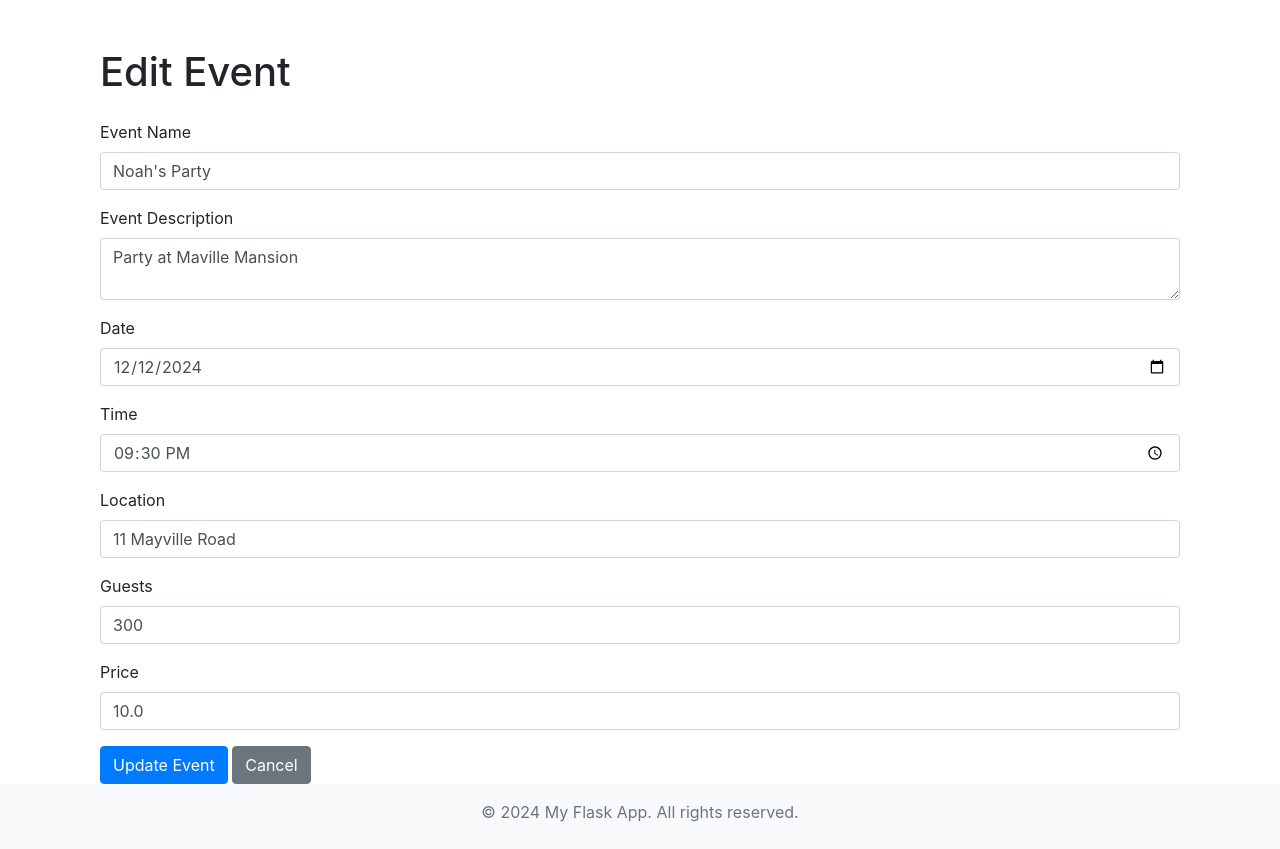
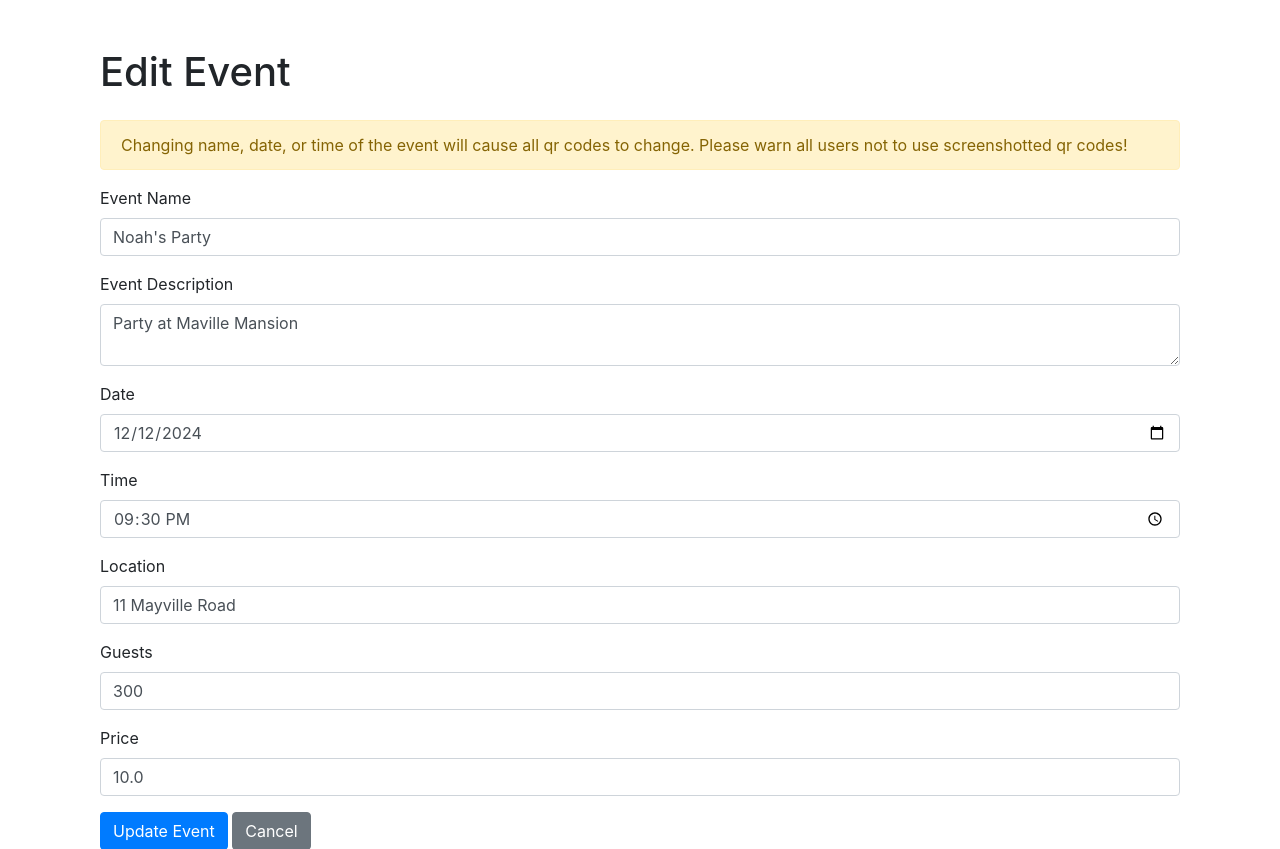
Before and after one commit to noahdavis05/WebAppDev-CWK2, a Flask app: page /edit-event/1 in a window 1280 px wide. Shown: the part 56-905 px from the top of the page. Before the commit the page ends 878 px from the top, so only its background shows below. Run offline with Flask 3, Linux system fonts and the light colour scheme; a user stored in the database is signed in; some libraries are stand-ins or nearby versions.

Commit message:
Fixed a bug in edit event

```diff
--- a/ticketApp/main/app/templates/edit_event.html
+++ b/ticketApp/main/app/templates/edit_event.html
@@ -3,6 +3,10 @@
 {% block content %}
 <div class="container mt-5">
     <h1 class="mb-4">Edit Event</h1>
+    <div class="alert alert-warning" role="alert">
+        Changing name, date, or time of the event will cause all qr codes to change.
+        Please warn all users not to use screenshotted qr codes!
+    </div>
     <form method="POST" action="">
         {{ form.hidden_tag() }}
 
@@ -32,7 +36,7 @@
 
         <div class="mb-3">
             <label for="time" class="form-label">Time</label>
-            {{ form.time(class="form-control", value=event.time) }}
+            {{ form.time(class="form-control", value=event_time_str) }}
             {% for error in form.time.errors %}
                 <div class="text-danger">{{ error }}</div>
             {% endfor %}
--- a/ticketApp/main/app/templates/events.html
+++ b/ticketApp/main/app/templates/events.html
@@ -75,7 +75,6 @@
                                 <h5 class="card-title">{{ event.event_name }}</h5>
                                 <h6 class="card-subtitle mb-2 text-muted">{{ event.date }} {{ event.time }}</h6>
                                 <p class="card-text">{{ event.event_description }}</p>
-                                <a href="/event/{{ event.id }}" class="btn btn-primary mt-auto">View Event</a>
                                 <a href="/edit-event/{{ event.id }}" class="btn btn-primary">Edit Event</a>
                                 <a href="/scan-ticket" class="btn btn-primary">Scan Ticket</a>
                             </div>
--- a/ticketApp/main/app/templates/index.html
+++ b/ticketApp/main/app/templates/index.html
@@ -46,6 +46,7 @@
                         <h5 class="card-title">{{ event.event_name }}</h5>
                         <h6 class="card-subtitle mb-2 text-muted">{{ event.date }} {{ event.time }}</h6>
                         <p class="card-text">{{ event.event_description }}</p>
+                        <p class="card-text">£{{ event.price}}</p>
                         <div class="d-flex justify-content-left mt-auto">
                             <a href="/event/{{ event.id }}" class="btn btn-primary">View Event</a>
                             <a href="/event/{{ event.id }}/buy" class="btn btn-success">Buy Ticket</a>
--- a/ticketApp/main/app/views.py
+++ b/ticketApp/main/app/views.py
@@ -20,6 +20,8 @@ def home():
 
     # get all events by any user that are in the future
     future_events = Event.query.filter(Event.date >= datetime.now()).all()
+    for event in future_events:
+        event.price = "{:.2f}".format(event.price)
 
     # get all the tickets for the user
     user_tickets = Ticket.query.filter_by(ticket_owner=current_user.id, ticket_used=0).all()
@@ -37,7 +39,7 @@ def home():
             'event_time': str(event.time),
             'ticket_owner': str(ticket.ticket_owner),
             'event_description': event.event_description,  # Add event description
-            'event_location': event.location  # Add event location
+            'event_location': event.location,  # Add event location
         }
         # Append the ticket data along with its QR code data into the list
         ticket_data.append(qr_data)
@@ -258,4 +260,5 @@ def edit_event(event_id):
         flash('Succesfully updated event!', 'success')
         return redirect(url_for('events'))
 
-    return render_template('edit_event.html', form=form, event=event)
+    event_time_str = event.time.strftime("%H:%M")
+    return render_template('edit_event.html', form=form, event=event, event_time_str=event_time_str)
```
Also changed, not shown: ticketApp/main/instance/site.db.
